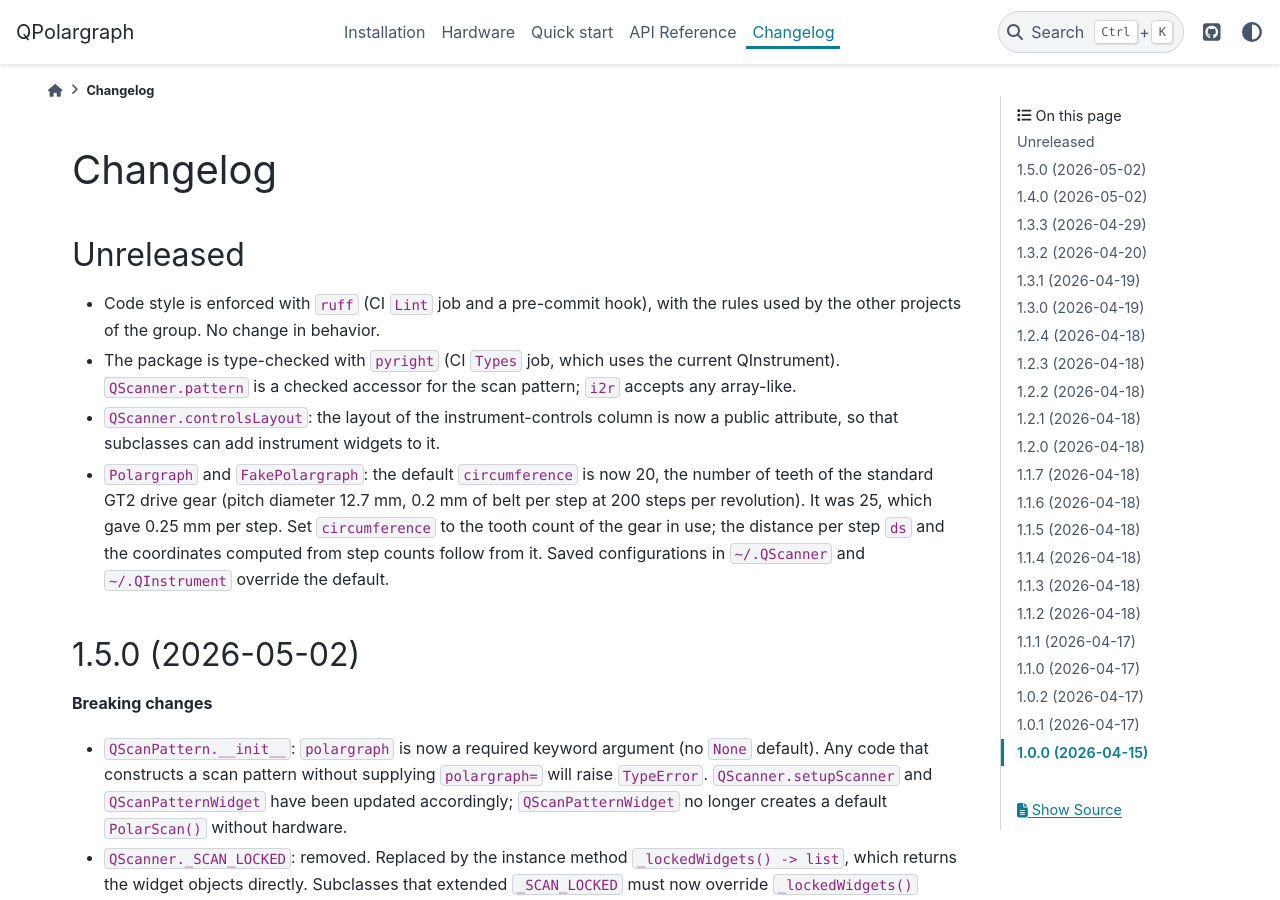
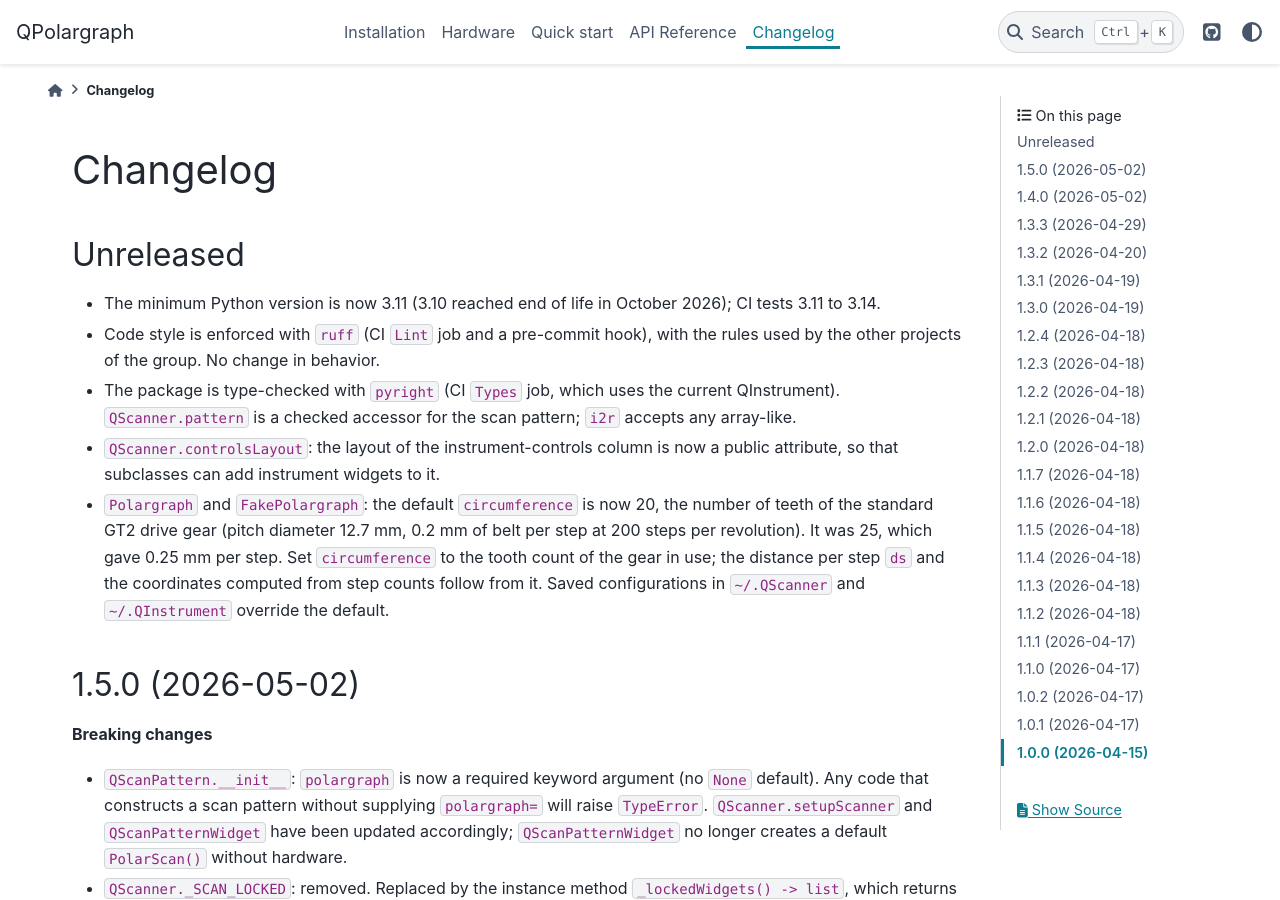
Before and after one commit to davidgrier/QPolargraph, a Sphinx documentation site: the page built from docs/changelog.rst, in a window 1280 px wide and 900 px high. Built offline with Sphinx 7.4.7 and the PyData theme 0.15.4, drawn with Linux system fonts in a browser that asks for light colours.

Commit message:
Raise the Python floor to 3.11 and test 3.11 to 3.14
3.10 reached end of life in October 2026.

Co-Authored-By: Claude Sonnet 5.5 <noreply@anthropic.com>

```diff
--- a/CHANGELOG.rst
+++ b/CHANGELOG.rst
@@ -4,6 +4,8 @@ Changelog
 Unreleased
 ----------
 
+- The minimum Python version is now 3.11 (3.10 reached end of life in
+  October 2026); CI tests 3.11 to 3.14.
 - Code style is enforced with ``ruff`` (CI ``Lint`` job and a pre-commit hook),
   with the rules used by the other projects of the group.  No change in
   behavior.
--- a/docs/installation.rst
+++ b/docs/installation.rst
@@ -4,7 +4,7 @@ Installation
 Requirements
 ------------
 
-- Python 3.10 or later
+- Python 3.11 or later
 - A Qt binding: PyQt5, PyQt6, PySide2, or PySide6
 - ``qtpy >= 2.0``
 - ``numpy >= 1.20``
--- a/pyproject.toml
+++ b/pyproject.toml
@@ -17,13 +17,14 @@ classifiers = [
     "Intended Audience :: Science/Research",
     "License :: OSI Approved :: GNU General Public License v3 (GPLv3)",
     "Programming Language :: Python :: 3",
-    "Programming Language :: Python :: 3.10",
     "Programming Language :: Python :: 3.11",
     "Programming Language :: Python :: 3.12",
+    "Programming Language :: Python :: 3.13",
+    "Programming Language :: Python :: 3.14",
     "Topic :: Scientific/Engineering",
     "Topic :: Software Development :: Libraries :: Python Modules",
 ]
-requires-python = ">=3.10"
+requires-python = ">=3.11"
 dependencies = [
     "numpy>=1.20",
     "qtpy>=2.0",
```
Also changed, not shown: README.md (+1 -1 lines), 1 other file.
